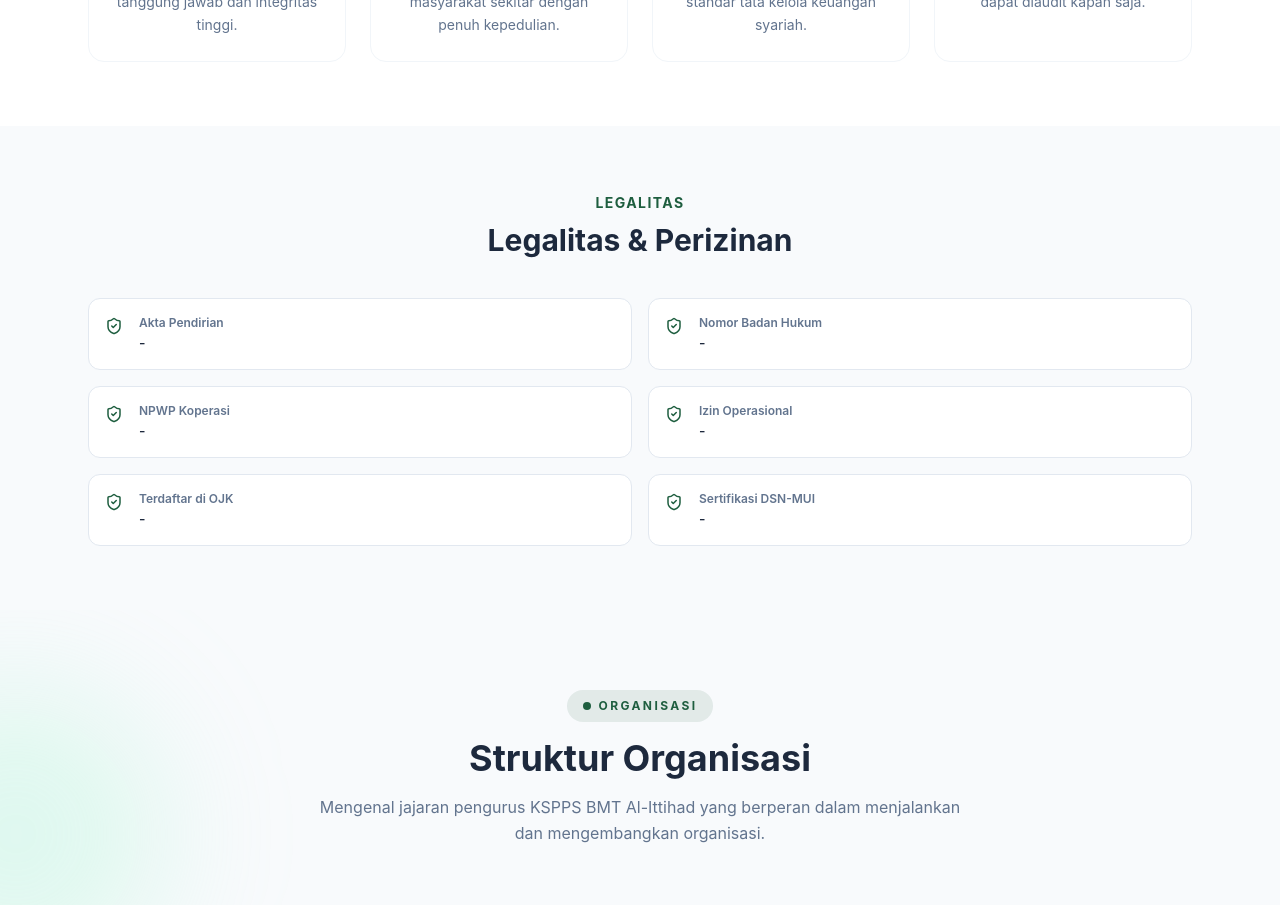
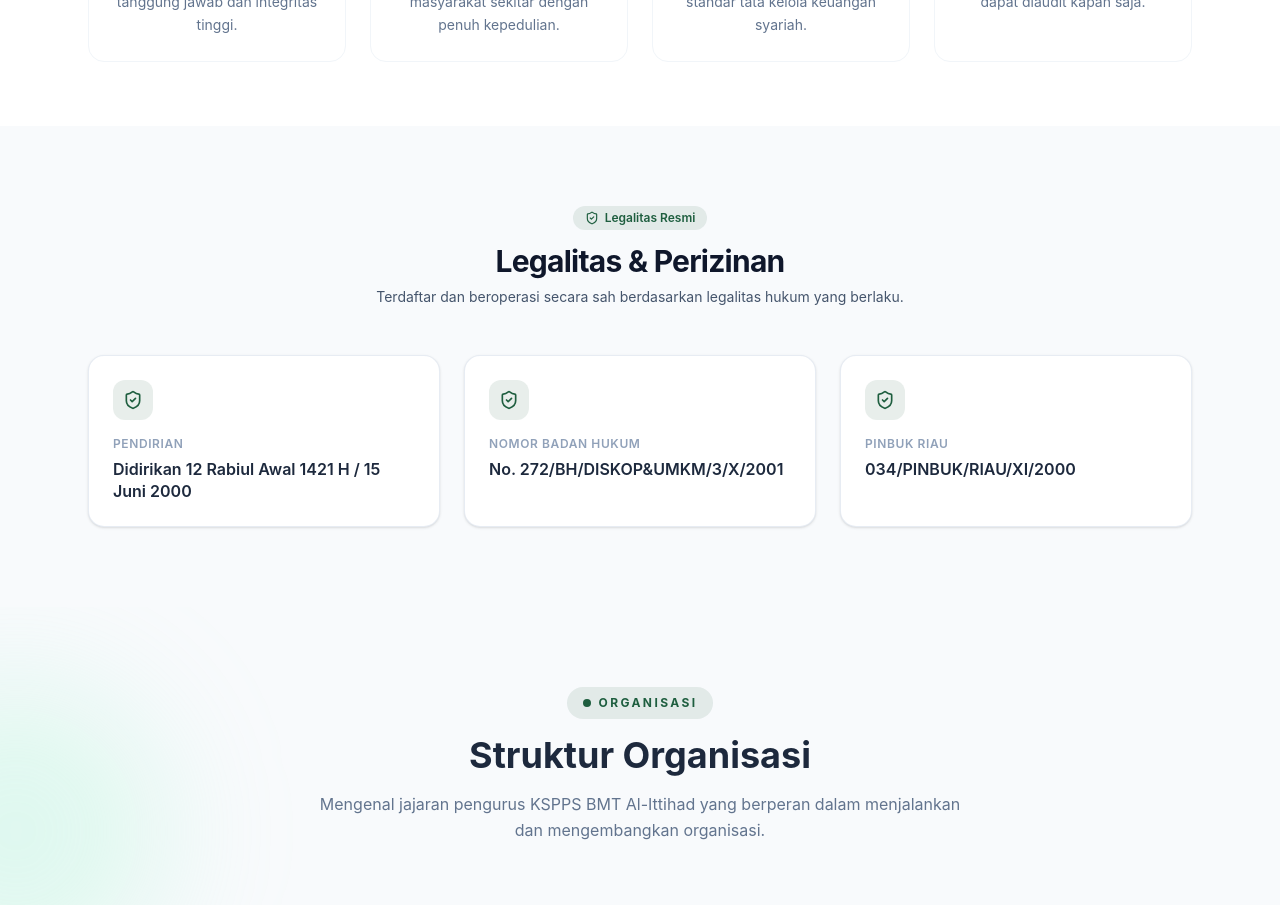
Before and after one commit to putri58/bmt-sistem, a React (Vite) app: page /tentang in a window 1280 px wide. Shown: the part 1980-2885 px from the top of the page. Built offline with nearby package versions, Linux system fonts and the light colour scheme.

Commit message:
24 september 2026

```diff
--- a/src/pages/guest/Tentang.jsx
+++ b/src/pages/guest/Tentang.jsx
@@ -232,44 +232,50 @@
       </section>
 
       {/* LEGALITAS */}
-      <section className="bg-slate-50 py-16">
+      <section className="bg-slate-50 py-16 md:py-20">
   <div className="mx-auto max-w-6xl px-6">
-          <div className="mb-10 text-center">
-            <span className="text-sm font-bold uppercase tracking-widest text-[#1E5E3F]">
-              Legalitas
+    {/* Header */}
+    <div className="mx-auto mb-12 max-w-xl text-center">
+      <span className="inline-flex items-center gap-1.5 rounded-full bg-[#1E5E3F]/10 px-3 py-1 text-xs font-semibold text-[#1E5E3F]">
+        <ShieldCheck className="h-3.5 w-3.5" />
+        Legalitas Resmi
       </span>
-            <h2 className="mt-2 text-3xl font-bold text-slate-800">
+      <h2 className="mt-3 text-2xl font-bold tracking-tight text-slate-900 sm:text-3xl">
         Legalitas & Perizinan
       </h2>
+      <p className="mt-2 text-sm text-slate-600">
+        Terdaftar dan beroperasi secara sah berdasarkan legalitas hukum yang berlaku.
+      </p>
     </div>
-          <div className="grid gap-4 md:grid-cols-2">
+
+    {/* Cards Grid */}
+    <div className="grid gap-6 sm:grid-cols-2 lg:grid-cols-3">
       {[
         {
-                label: "Akta Pendirian",
-                value: "-",
+          label: "Pendirian",
+          value: "Didirikan 12 Rabiul Awal 1421 H / 15 Juni 2000",
         },
         {
           label: "Nomor Badan Hukum",
-                value: "-",
+          value: "No. 272/BH/DISKOP&UMKM/3/X/2001",
         },
-              { label: "NPWP Koperasi", value: "-" },
-              { label: "Izin Operasional", value: "-" },
-              { label: "Terdaftar di OJK", value: "-" },
-              { label: "Sertifikasi DSN-MUI", value: "-" },
+        {
+          label: "Pinbuk Riau",
+          value: "034/PINBUK/RIAU/XI/2000",
+        },
       ].map((l) => (
         <div
           key={l.label}
-                className="flex gap-4 rounded-xl border border-slate-200 bg-white p-4"
+          className="group relative flex flex-col justify-between rounded-2xl border border-slate-200/80 bg-white p-6 shadow-sm transition-all duration-300 hover:-translate-y-1 hover:border-[#1E5E3F]/30 hover:shadow-md"
         >
-                <ShieldCheck
-                  size={18}
-                  className="mt-0.5 shrink-0 text-[#1E5E3F]"
-                />
           <div>
-                  <p className="text-xs font-semibold text-slate-500">
+            <div className="mb-4 inline-flex h-10 w-10 items-center justify-center rounded-xl bg-[#1E5E3F]/10 text-[#1E5E3F] transition-colors group-hover:bg-[#1E5E3F] group-hover:text-white">
+              <ShieldCheck className="h-5 w-5" />
+            </div>
+            <p className="text-xs font-semibold uppercase tracking-wider text-slate-400">
               {l.label}
             </p>
-                  <p className="mt-0.5 text-sm font-medium text-slate-800">
+            <p className="mt-1.5 text-base font-semibold leading-snug text-slate-800">
               {l.value}
             </p>
           </div>
```
Lines whose indentation alone changed are shown as unchanged.
